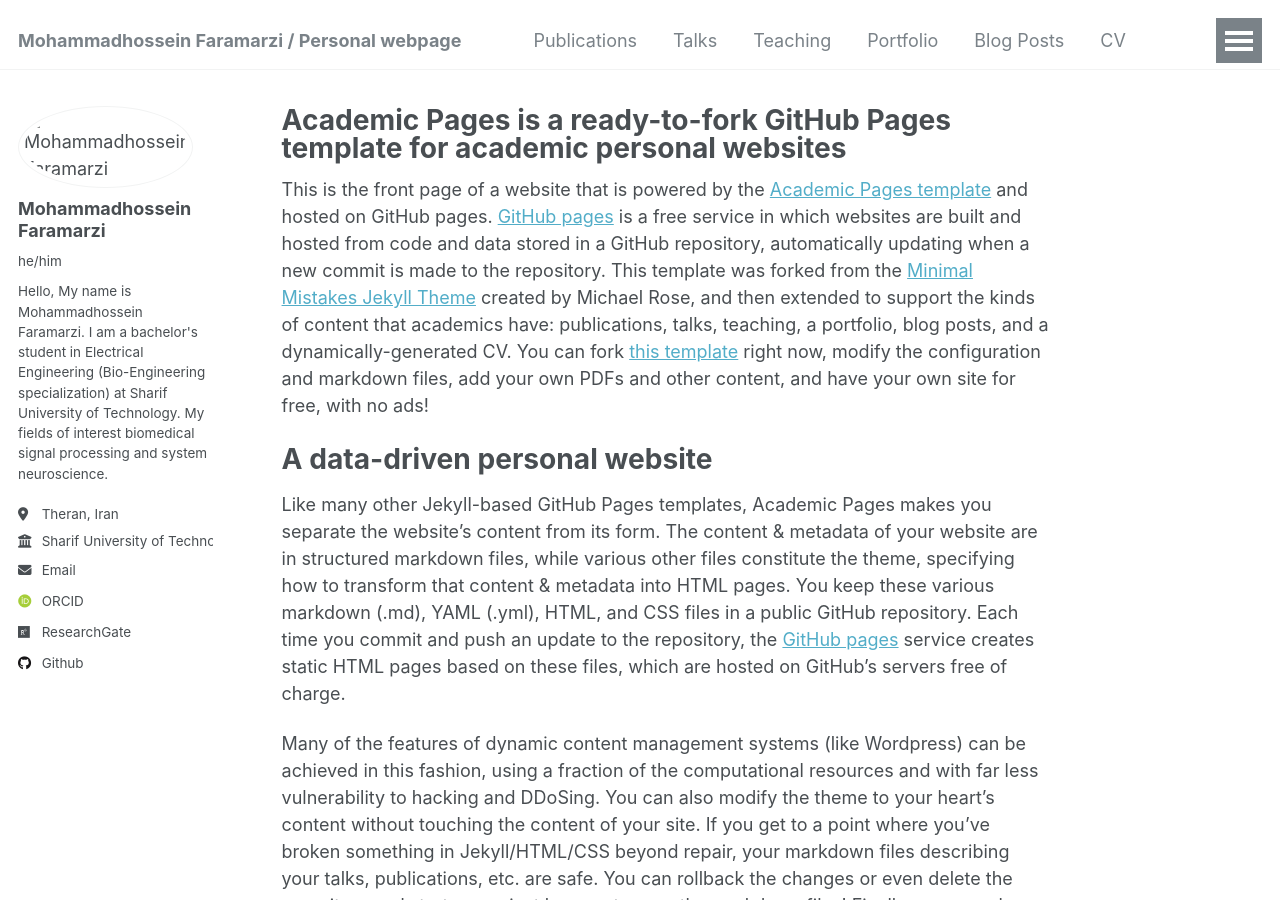
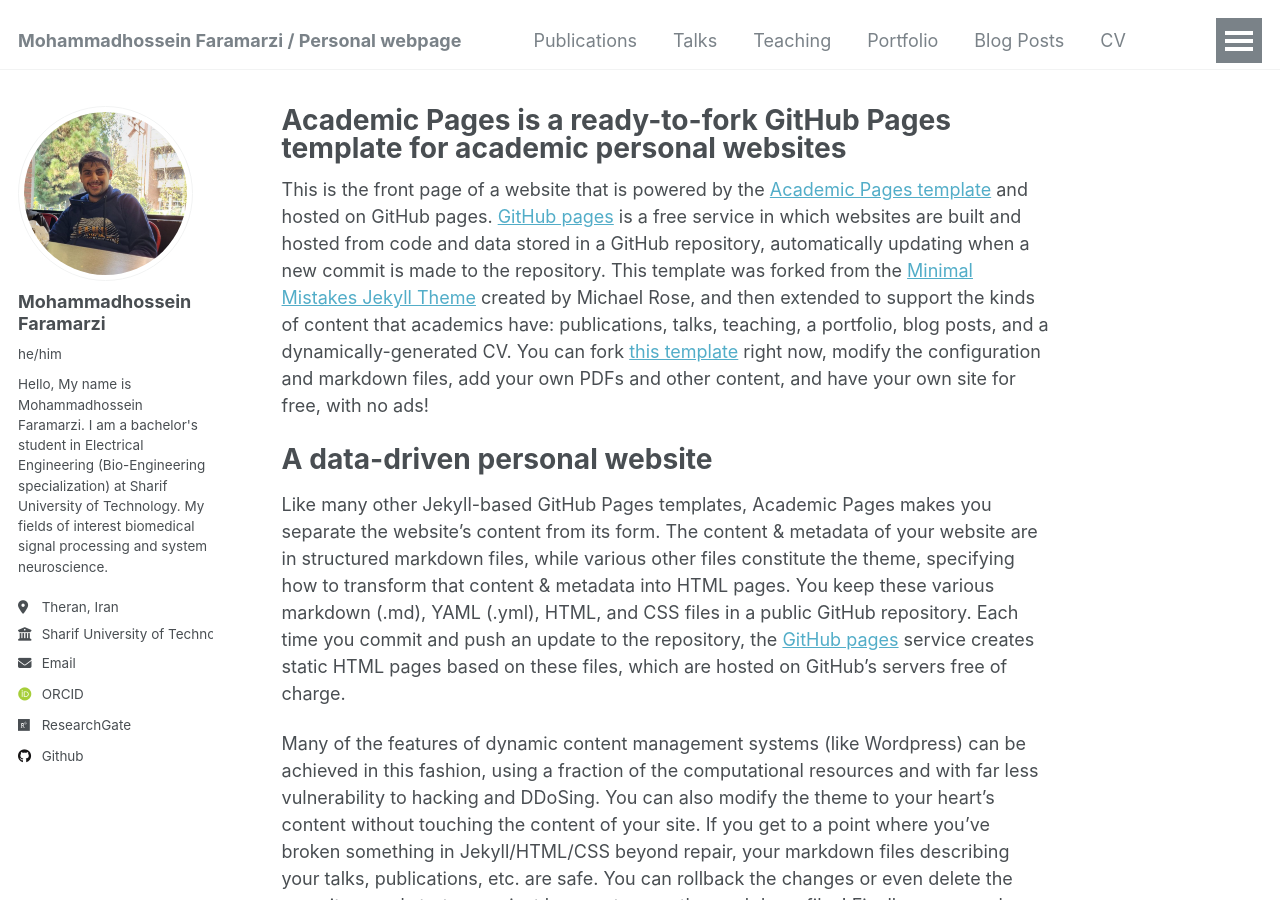
Before and after one commit to faramh/faramh.github.io, a Jekyll site: the page built from _pages/about.md, in a window 1280 px wide and 900 px high. Built offline with Jekyll 4.4.1, drawn with Linux system fonts in a browser that asks for light colours; some web fonts are replaced.

Commit message:
Update _config.yml

```diff
--- a/_config.yml
+++ b/_config.yml
@@ -21,7 +21,7 @@ repository               : "academicpages/academicpages.github.io"
 #               Additional customization can be done by editing /_includes/author-profile.html
 author:
   # Biographic information
-  avatar           : "./profile.png"
+  avatar           : "hi.png"
   name             : "Mohammadhossein Faramarzi"
   pronouns         : "he/him" # example: "she/her"
   bio              : "Hello, My name is Mohammadhossein Faramarzi. I am a bachelor's student in Electrical Engineering (Bio-Engineering specialization) at Sharif University of Technology. My fields of interest biomedical signal processing and system neuroscience."
```
